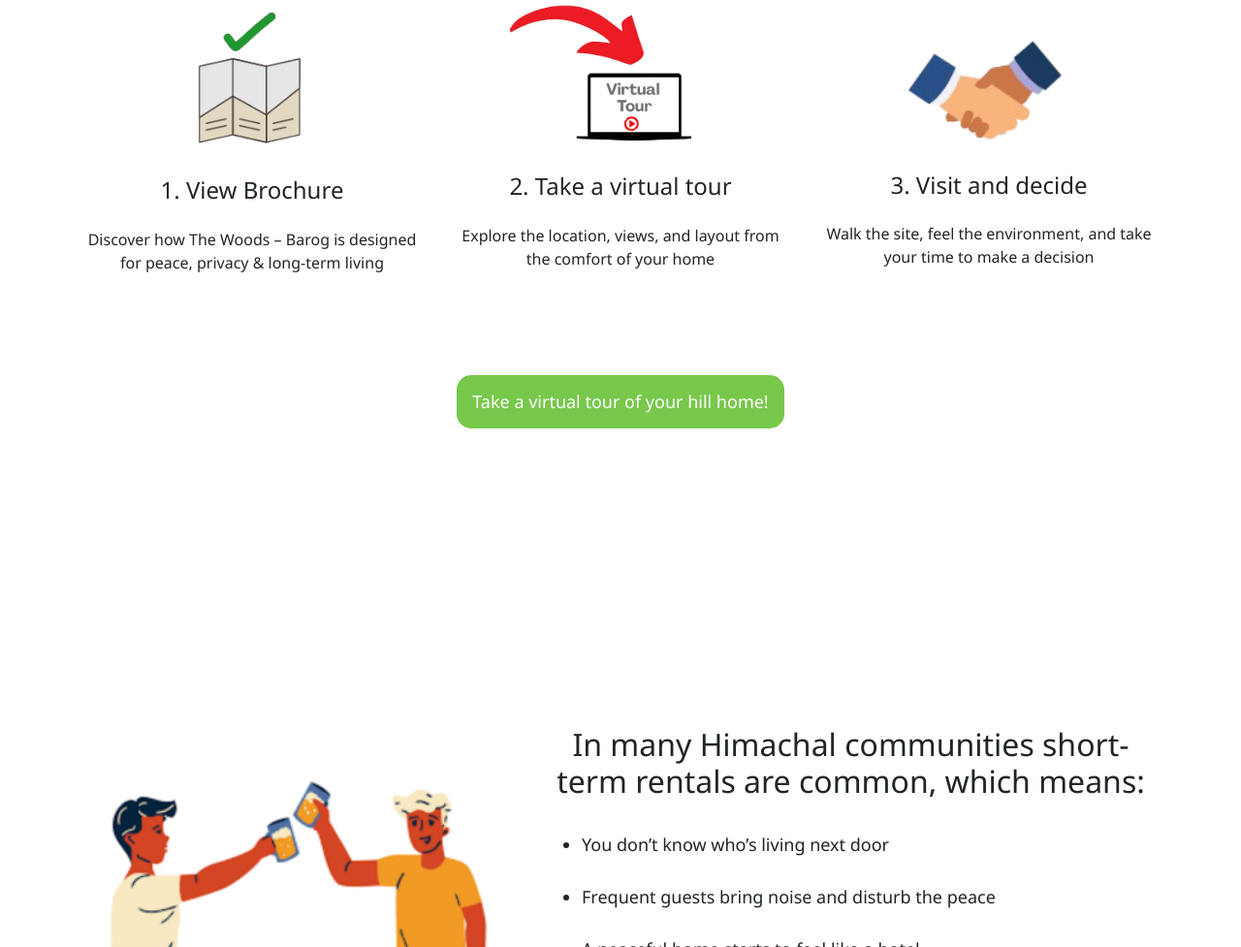
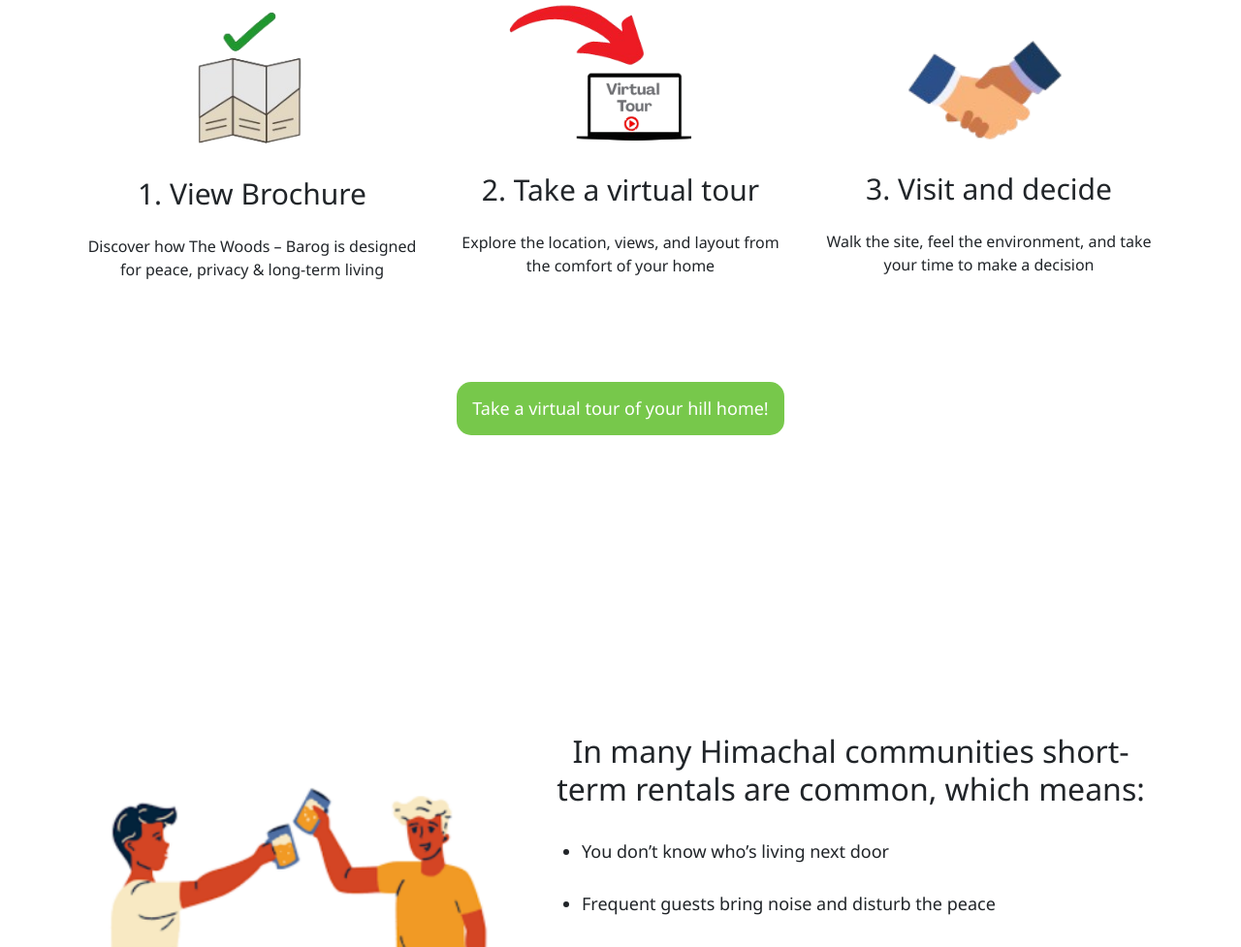
Before and after one commit to preeti20sharma/index--4-, a plain HTML site: page index.html in a window 1280 px wide. Shown: the part 1018-1995 px from the top of the page at 97% size. Drawn offline with nearby package versions, Linux system fonts and the light colour scheme; some packages are replaced by stand-ins of ours; a script that the page names is missing.

Commit message:
change font

```diff
--- a/style.css
+++ b/style.css
@@ -132,13 +132,12 @@ body {
 }
 
 .f-larger {
-  font-size: x-large !important;
+  font-size: 30px !important;
 }
 
 .fw-500 {
   font-weight: 500 !important;
 }
-
 
 
 
```
